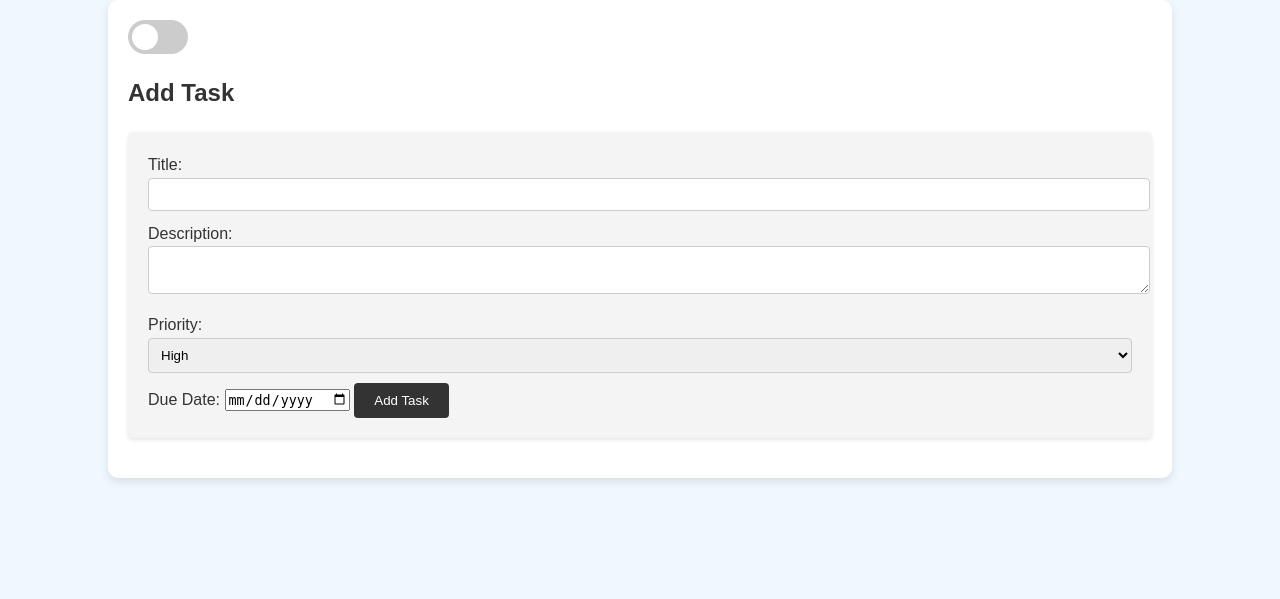
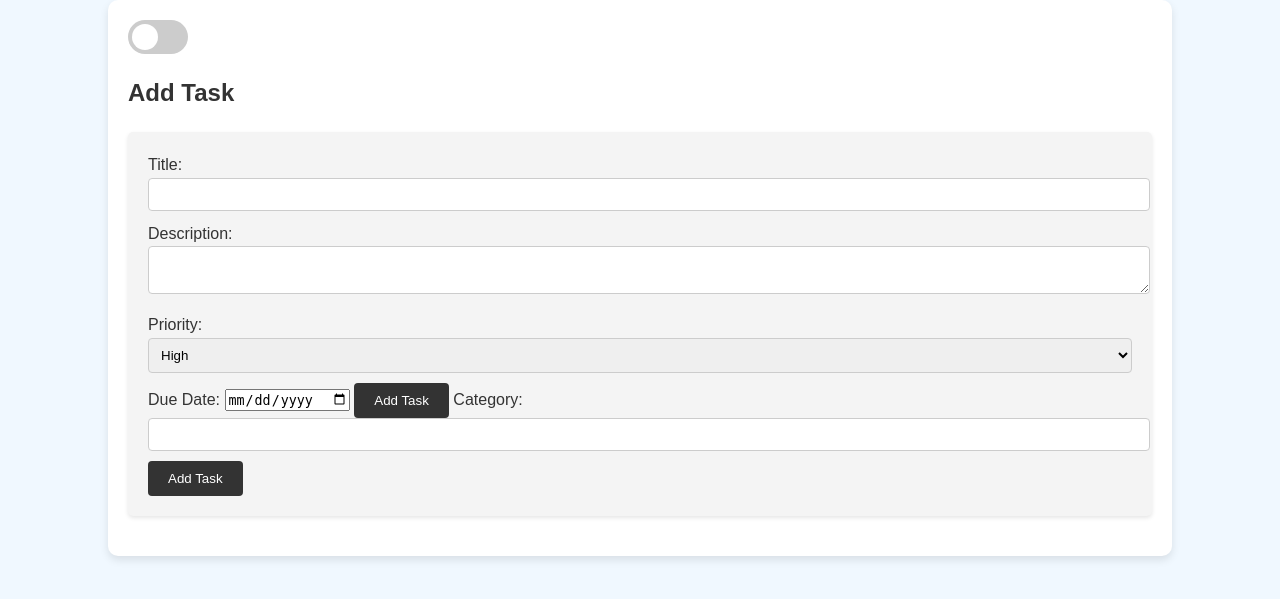
Before and after one commit to flyfir248/Daily-Tasks, a Flask app: page /add in a window 1280 px wide. Shown: the top 599 px of the page. Run offline with Flask 2, Linux system fonts and the light colour scheme.

Commit message:
pushing in categories tasks

```diff
--- a/app.py
+++ b/app.py
@@ -14,11 +14,14 @@ class Task(db.Model):
     done = db.Column(db.Boolean, default=False)
     priority = db.Column(db.Integer, default=1)
     due_date = db.Column(db.DateTime, nullable=True)
+    category = db.Column(db.String(50), nullable=True)  # New field
+
 
 @app.route('/')
 def index():
     tasks = Task.query.order_by(Task.priority.desc()).all()
     current_date = datetime.now()
+    tasks_by_category = {}
     for task in tasks:
         if task.done:
             if task.due_date and task.due_date >= current_date:
@@ -30,7 +33,13 @@ def index():
                 task.status = 'overdue'
             else:
                 task.status = 'pending'
-    return render_template('index.html', tasks=tasks)
+
+        category = task.category or 'Uncategorized'
+        if category not in tasks_by_category:
+            tasks_by_category[category] = []
+        tasks_by_category[category].append(task)
+
+    return render_template('index.html', tasks_by_category=tasks_by_category)
 
 @app.route('/add', methods=['GET', 'POST'])
 def add_task():
@@ -40,7 +49,8 @@ def add_task():
         priority = int(request.form['priority'])
         due_date_str = request.form['due_date']
         due_date = datetime.strptime(due_date_str, '%Y-%m-%d') if due_date_str else None
-        new_task = Task(title=title, description=description, priority=priority, due_date=due_date)
+        category = request.form['category']  # New line
+        new_task = Task(title=title, description=description, priority=priority, due_date=due_date,category=category)  # Updated
         db.session.add(new_task)
         db.session.commit()
         return redirect(url_for('index'))
@@ -56,6 +66,7 @@ def update_task(id):
         due_date_str = request.form['due_date']
         task.due_date = datetime.strptime(due_date_str, '%Y-%m-%d') if due_date_str else None
         task.done = 'done' in request.form
+        task.category = request.form['category']  # New line
         db.session.commit()
         return redirect(url_for('index'))
     return render_template('update_task.html', task=task)
--- a/templates/add_task.html
+++ b/templates/add_task.html
@@ -20,5 +20,10 @@
     <input type="date" id="due_date" name="due_date">
 
     <button type="submit">Add Task</button>
+
+    <label for="category">Category:</label>
+    <input type="text" id="category" name="category">
+
+    <button type="submit">Add Task</button>
 </form>
 {% endblock %}
--- a/templates/index.html
+++ b/templates/index.html
@@ -2,6 +2,8 @@
 
 {% block content %}
 <h1>Tasks</h1>
+{% for category, tasks in tasks_by_category.items() %}
+    <h2>{{ category }}</h2>
     <ul>
         {% for task in tasks %}
         <li class="{{ task.status }}">
@@ -26,5 +28,7 @@
         </li>
         {% endfor %}
     </ul>
+
+{% endfor %}
 <a href="{{ url_for('add_task') }}">Add Task</a>
 {% endblock %}
--- a/templates/update_task.html
+++ b/templates/update_task.html
@@ -23,5 +23,10 @@
     <input type="checkbox" id="done" name="done" {% if task.done %}checked{% endif %}>
 
     <button type="submit">Update Task</button>
+
+    <label for="category">Category:</label>
+    <input type="text" id="category" name="category" value="{{ task.category }}">
+
+    <button type="submit">Update Task</button>
 </form>
 {% endblock %}
```
Also changed, not shown: instance/tasks.db. Lines whose indentation alone changed are shown as unchanged.
